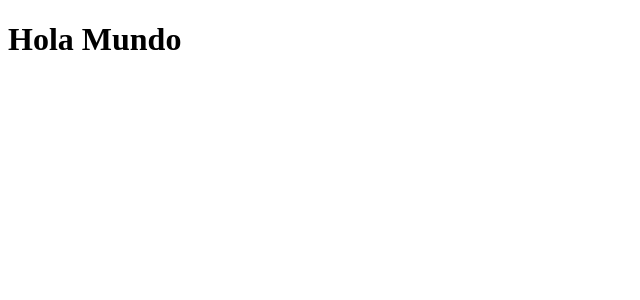
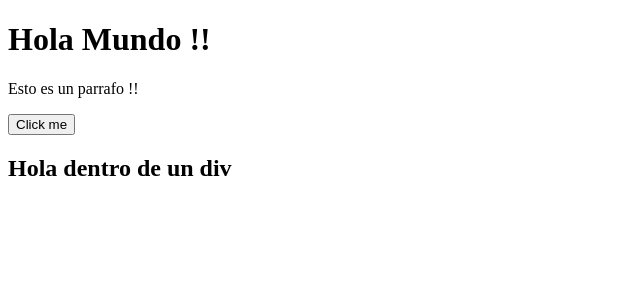
Before and after one commit to JFelipex3/first-steps, a React (Vite) app: page / in a window 1280 px wide. Shown: the top 300 px of the page, without its empty margins (0-640 px from the left). Built offline with nearby package versions, Linux system fonts and the light colour scheme.

Commit message:
Primer componente en React

```diff
--- /dev/null
+++ b/src/FirstStepsApp.tsx
@@ -0,0 +1,14 @@
+export function FirstStepsApp() {
+    return (
+        <>
+            <h1>Hola Mundo !!</h1>
+            <p>Esto es un parrafo !!</p>
+
+            <button>Click me</button>
+
+            <div>
+            <h2>Hola dentro de un div</h2>
+            </div>
+        </>
+    )
+}
--- a/src/main.tsx
+++ b/src/main.tsx
@@ -1,8 +1,9 @@
 import { StrictMode } from 'react'
 import { createRoot } from 'react-dom/client'
+import { FirstStepsApp } from './FirstStepsApp';
 
 createRoot(document.getElementById('root')!).render(
   <StrictMode>
-    <h1>Hola Mundo</h1>
+    <FirstStepsApp />
   </StrictMode>
 );
```
